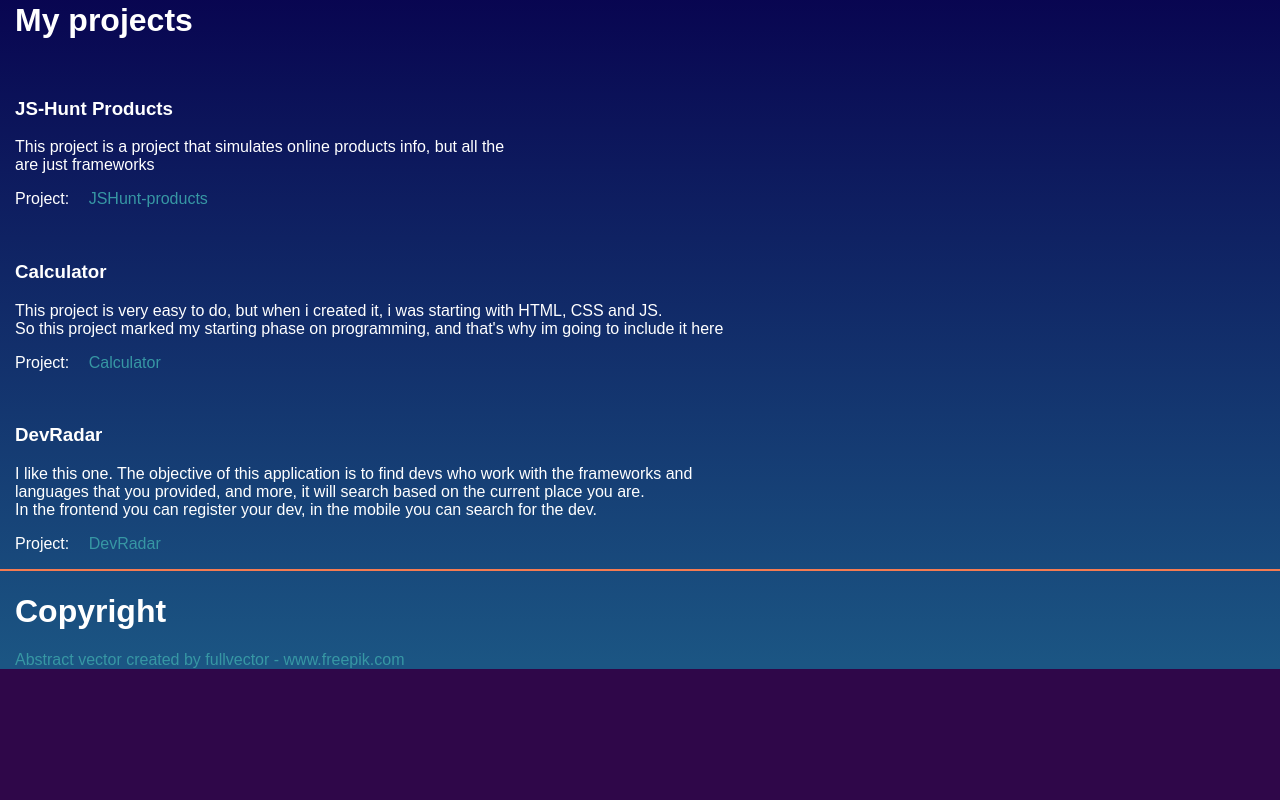
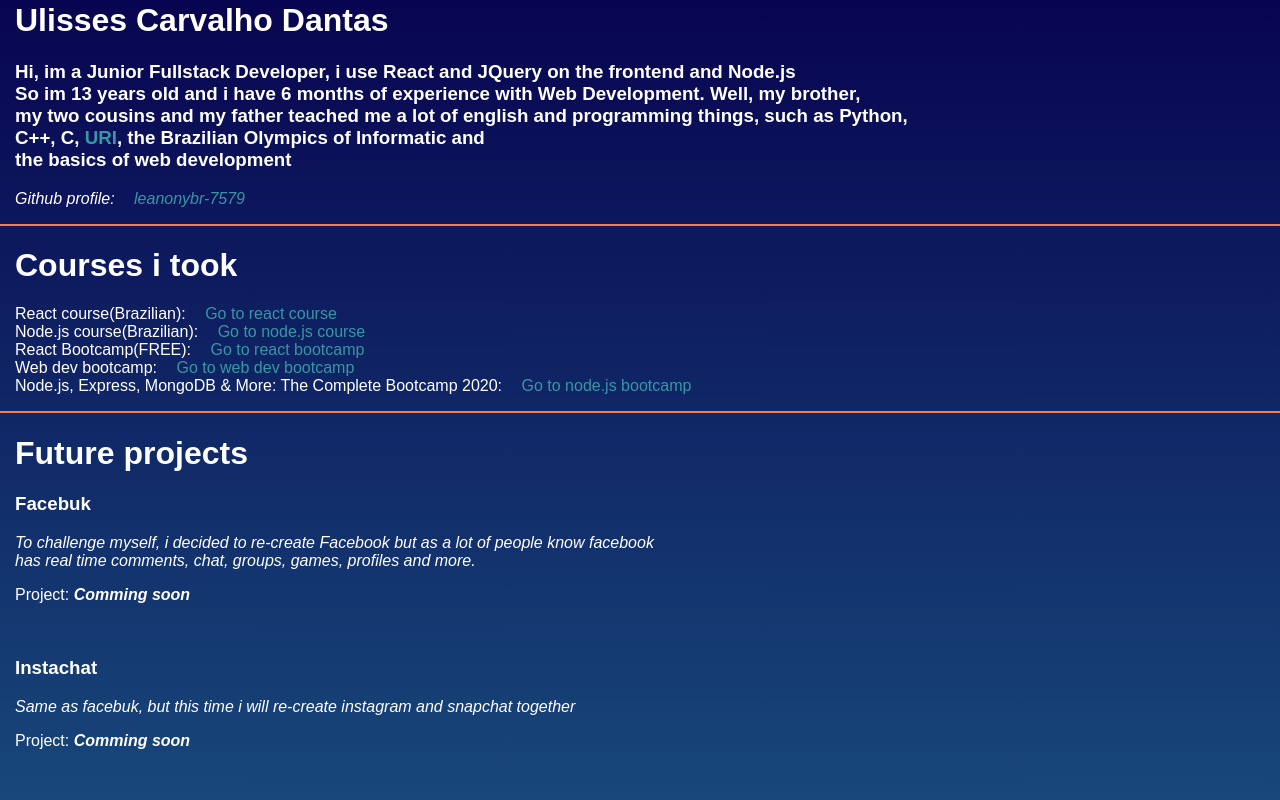
Before and after one commit to the-programmer-dude/cv, a React (Create React App) app: page /cv/home in a window 1280 px wide. Shown: the part 780-1580 px from the top of the page. Before the commit the page ends 1449 px from the top, so only its background shows below. Built offline with nearby package versions, Linux system fonts and the light colour scheme.

Commit message:
fixing and adding some things

```diff
--- a/public/index.html
+++ b/public/index.html
@@ -29,9 +29,9 @@
   <body>
     <noscript>You need to enable JavaScript to run this app.</noscript>
     <div class="navbar">
-      <a class="link1" href="/projects">My projects</a>
-      <a class="link3" href="/home">Homepage</a>
-      <a class="link2" href="/skills">My skills and marks</a>
+      <a class="link1" href="%PUBLIC_URL%/projects">My projects</a>
+      <a class="link3" href="%PUBLIC_URL%/home">Homepage</a>
+      <a class="link2" href="%PUBLIC_URL%/skills">My skills and marks</a>
     </div>
 
     <div id="root"></div>
--- a/src/components/homepage.js
+++ b/src/components/homepage.js
@@ -1,15 +1,14 @@
 import React from 'react'
-import { useHistory } from 'react-router-dom'
 
 import '../css/homepage.css'
 import background from '../images/background.jpg'
 
 const Homepage = () => {
-    const history = useHistory();
     function handleImageClicks(){
-        history.push('https://github.com/leanonybr-7579')
+        window.location.replace('https://github.com/leanonybr-7579')
     }
 
+    document.querySelector('body').style.background = "#080450";
     return (
         <>
             <img onClick={handleImageClicks}
@@ -18,40 +17,56 @@ const Homepage = () => {
             <img className="background" src={background} alt=""/>
             <div className="block"></div>
 
-            <div className="banner3">
-                <h1>My projects</h1><br/>
+            <div className="home-banner">
+                <div className="info">
+                    <h1>Ulisses Carvalho Dantas</h1>
+                    <h3>
+                        Hi, im a Junior Fullstack Developer, i use <strong>React and JQuery</strong> on the frontend and <strong>Node.js</strong><br/>
+                        So im 13 years old and i have 6 months of experience with Web Development. Well, my brother,<br/>
+                        my two cousins and my father teached me a lot of english and programming things, such as Python,<br/>
+                        C++, C, <a href="https://www.urionlinejudge.com" style={{margin: 0}}>URI</a>, the Brazilian Olympics of Informatic and<br/>
+                        the basics of web development
+                    </h3>
+                    <p><em>
+                        Github profile: <a href="https://github.com/leanonybr-7579">leanonybr-7579</a>
+                    </em></p>
+                </div>
+                <hr/>
                 <div>
-                    <h3>JS-Hunt Products</h3>
-                    <p>
-                        This project is a project that simulates online products info, but all the <br/>
-                        are just frameworks
-                    </p>
-                    <p>Project: <a href="https://github.com/leanonybr-7579/JSHunt-products/">JSHunt-products</a></p>
+                    <h1>Courses i took</h1>
+                    <ul>
+                        <li>React course(Brazilian): <a href="https://skylab.rocketseat.com.br/node/curso-react-js">Go to react course</a></li>
+                        <li>Node.js course(Brazilian): <a href="https://skylab.rocketseat.com.br/node/curso-node-js">Go to node.js course</a></li>
+                        <li>React Bootcamp(FREE): <a href="https://tylermcginnis.com/free-react-bootcamp/">Go to react bootcamp</a></li>
+                        <li>Web dev bootcamp: <a href="https://www.udemy.com/course/the-complete-web-development-bootcamp/">Go to web dev bootcamp</a></li>
+                        <li>Node.js, Express, MongoDB & More: The Complete Bootcamp 2020: <a href="https://www.udemy.com/course/nodejs-express-mongodb-bootcamp/">Go to node.js bootcamp</a></li>
+                    </ul>
                 </div>
-                <br/>
+                <hr/>
+                <div>
+                    <h1>Future projects</h1>
 
-                <div>
-                    <h3>Calculator</h3>
-                    <p>
-                        This project is very easy to do, but when i created it, i was starting with HTML, CSS and JS.<br/>
-                        So this project marked my starting phase on programming, and that's why im going to include it here
-                    </p>
-                    <p>Project: <a href="https://github.com/leanonybr-7579/Calculator">Calculator</a></p>
-                </div>
-                <br/>
-                <div>
-                    <h3>DevRadar</h3>
-                    <p>
-                        I like this one. The objective of this application is to find devs who work with the frameworks and<br/>
-                        languages that you provided, and more, it will search based on the current place you are.<br/>
-                        In the frontend you can register your dev, in the mobile you can search for the dev.
-                    </p>
-                    <p>Project: <a href="https://github.com/leanonybr-7579/semanaomnistack10">DevRadar</a></p>
+                    <h3>Facebuk</h3>
+                    <p><em>
+                        To challenge myself, i decided to re-create Facebook but as a lot of people know facebook<br/>
+                        has real time comments, chat, groups, games, profiles and more.
+                    </em></p>
+                    <p>Project: <strong><em>Comming soon</em></strong></p>
+                    <br/>
+
+                    <h3>Instachat</h3>
+                    <p><em>
+                        Same as facebuk, but this time i will re-create instagram and snapchat together
+                    </em></p>
+                    <p>Project: <strong><em>Comming soon</em></strong></p>
+                    <br/>
+                    <p><strong><span>So, this projects above are just copies, but im going to create original projects soon</span></strong></p>
                 </div>
                 <hr/>
                 <div>
                     <h1>Copyright</h1>
                     <a href="https://www.freepik.com/free-photos-vectors/abstract">Abstract vector created by fullvector - www.freepik.com</a>
+                    <p>Background made by fullvector, more info above</p>
                 </div>
             </div>
         </>
--- a/src/components/projects.js
+++ b/src/components/projects.js
@@ -1,14 +1,11 @@
 import React from 'react'
-import { useHistory } from 'react-router-dom'
 
 import background from '../images/background3.jpg'
 import '../css/projects.css'
 
 export default function Projects() {
-    const history = useHistory();
-
     function handleImageClicks(){
-        history.push('https://github.com/leanonybr-7579')
+        window.location.replace('https://github.com/leanonybr-7579')
     }
     return (
         <>
@@ -16,7 +13,7 @@ export default function Projects() {
 
             <img id="background" src={background} alt=""/>
             <div id="block"></div>
-            <div className="banner">
+            <div className="projects-banner">
                 <h1>My projects</h1><br/>
                 <div>
                     <h3>JS-Hunt Products</h3>
--- a/src/components/skills.js
+++ b/src/components/skills.js
@@ -1,15 +1,14 @@
 import React from 'react'
-import { useHistory } from 'react-router-dom'
 
 import background from '../images/background2.jpg'
 import "../css/skills.css";
 
 function Skills() {
-    const history = useHistory();
+    function handleImageClicks(){
+        window.location.replace('https://github.com/leanonybr-7579')
+    }
 
-    function handleImageClicks(){
-        history.push('https://github.com/leanonybr-7579')
-    }
+    document.querySelector('body').style.background = "#1e0523";
     return (
         <>
             <img onClick={handleImageClicks}
@@ -18,7 +17,7 @@ function Skills() {
             <img className="background" src={background} alt=""/>
             <div className="block"></div>
 
-            <div className="banner2">
+            <div className="skills-banner">
                 <h1>Marks</h1>
                 <table cellSpacing="5">
                     <thead>
--- a/src/css/homepage.css
+++ b/src/css/homepage.css
@@ -1,8 +1,4 @@
-body {
-    background: #080450;
-}
-
-div.banner3 {
+div.home-banner {
     background: linear-gradient(180deg, #080450 1%, #1b5583 99%);
 
     border-top: 3px solid #f57b51;
--- a/src/css/projects.css
+++ b/src/css/projects.css
@@ -2,7 +2,7 @@ body{
     background: #2f0749;
 }
 
-div.banner{
+div.projects-banner{
     border-top: 3px solid #f57b51;
     background: #2f0749;
     position: absolute;
--- a/src/css/skills.css
+++ b/src/css/skills.css
@@ -1,8 +1,4 @@
-body {
-    background: #1e0523;
-}
-
-div.banner2{
+div.skills-banner{
     position: absolute;
     left: 0;
     background: #1e0523;
--- a/src/routes.js
+++ b/src/routes.js
@@ -1,6 +1,6 @@
 import React from 'react'
 import{
-    HashRouter as Router,
+    BrowserRouter as Router,
     Route,
     Switch
 } from 'react-router-dom'
@@ -13,10 +13,10 @@ export default function RouteConfig(){
     return (
         <Router>
             <Switch>
-                <Route path="/" exact component={Homepage}/>
-                <Route path="/home" exact component={Homepage} />
-                <Route path="/skills" exact component={Skills} />
-                <Route path="/projects" exact component={Projects} />
+                <Route path="/cv/" exact component={Homepage}/>
+                <Route path="/cv/home" exact component={Homepage} />
+                <Route path="/cv/skills" exact component={Skills} />
+                <Route path="/cv/projects" exact component={Projects} />
             </Switch>
         </Router>
     )
```
